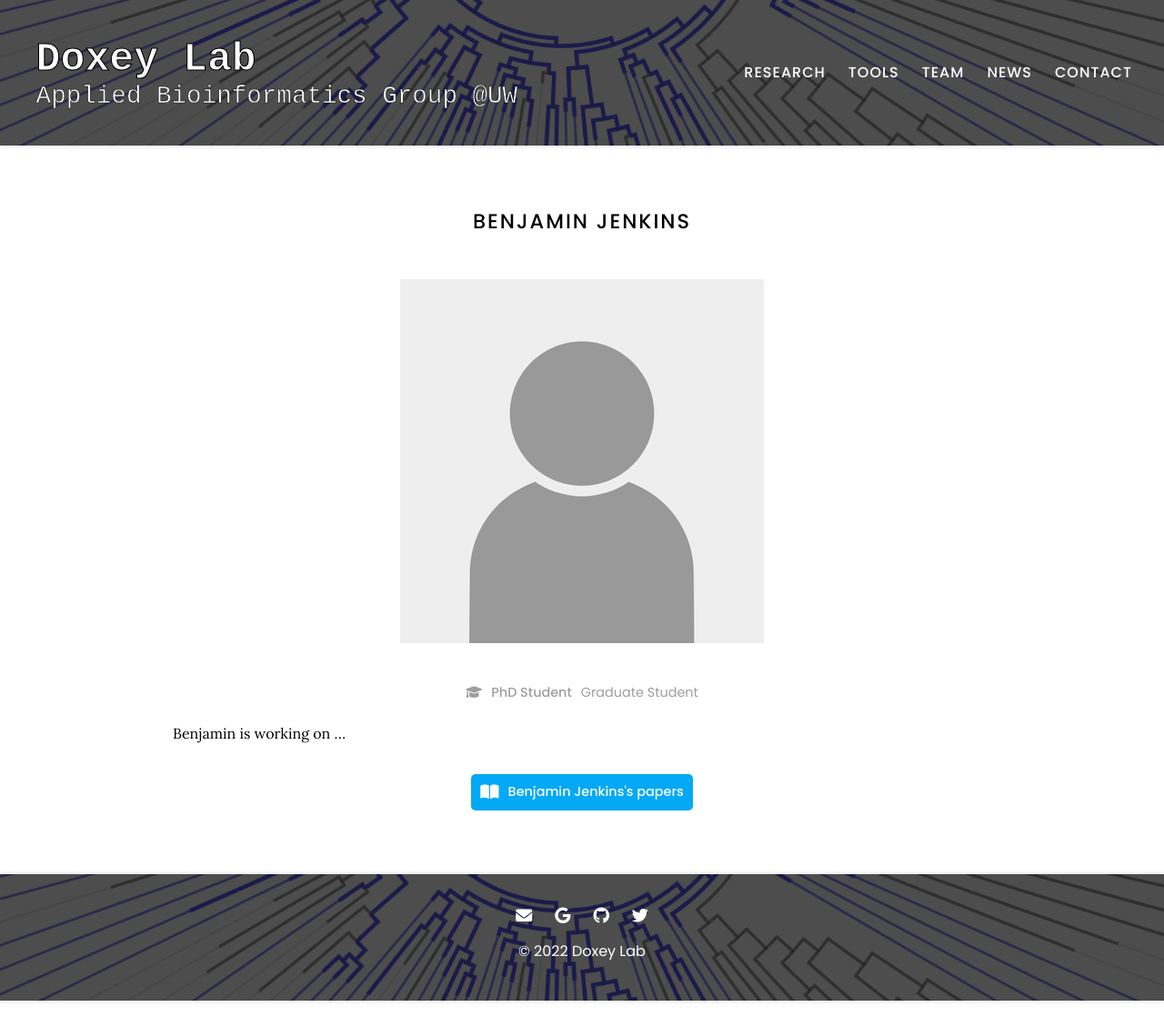
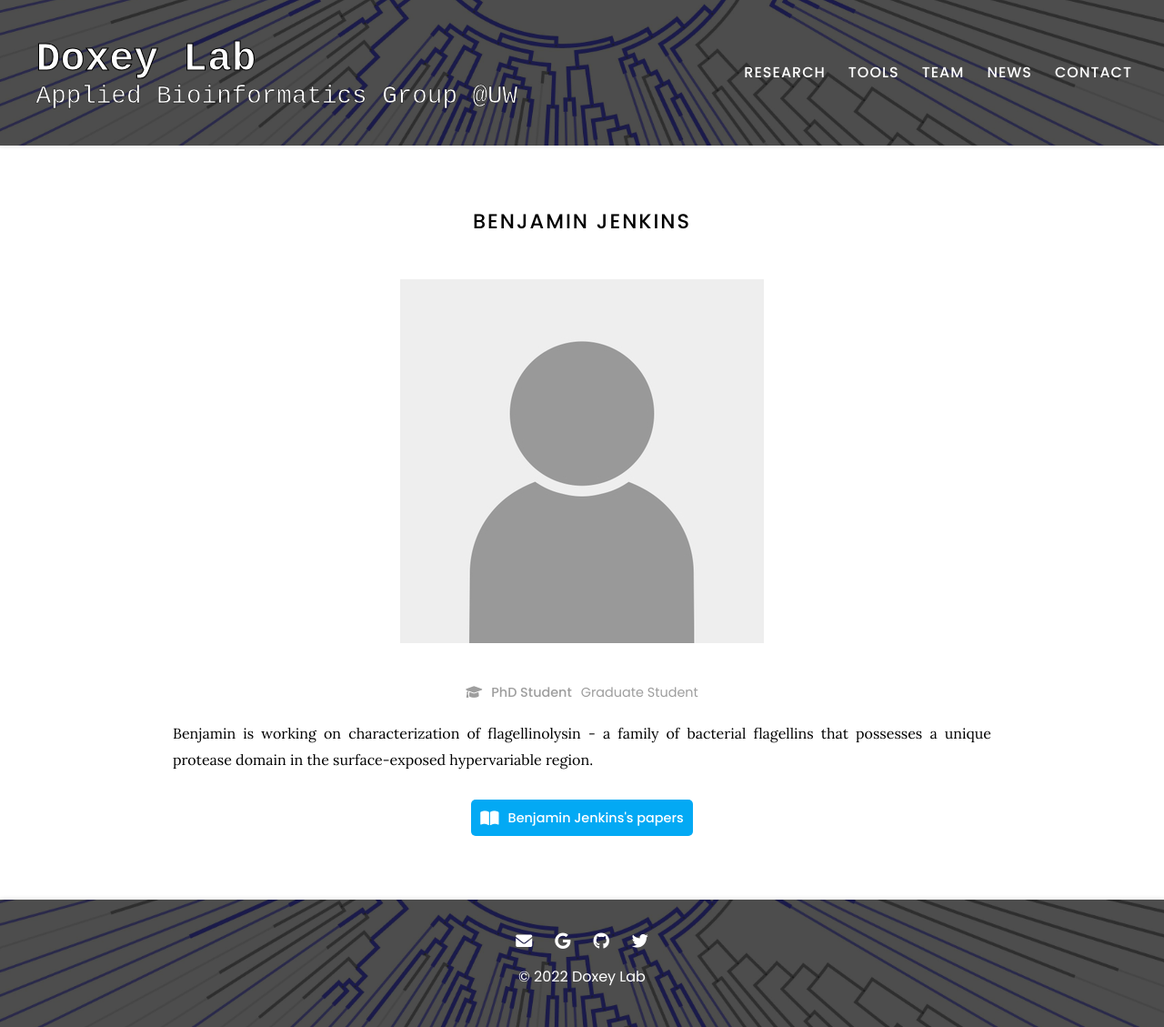
Before and after one commit to doxeylab/doxeylab-website, a Jekyll site: the page built from _members/benjamin-jenkins.md, in a window 1280 px wide. Shown: the whole page at 91% size. Built offline with Jekyll 4.4.1, drawn with Linux system fonts in a browser that asks for light colours; before the commit the page ends 1100 px from its top, so only the background shows below that.

Commit message:
Update benjamin-jenkins.md

```diff
--- a/_members/benjamin-jenkins.md
+++ b/_members/benjamin-jenkins.md
@@ -5,8 +5,8 @@ description: Graduate Student
 role: phd
 group: current
 aliases:
-  - B. Jenkins
+  - Benjamin Jenkins
   - B Jenkins
 ---
 
-Benjamin is working on ...
+Benjamin is working on characterization of flagellinolysin - a family of bacterial flagellins that possesses a unique protease domain in the surface-exposed hypervariable region.
```
